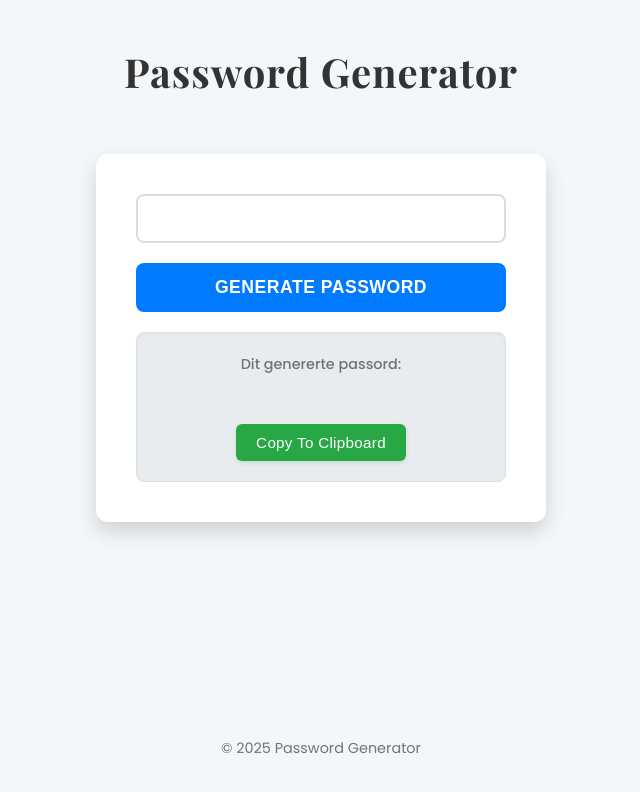
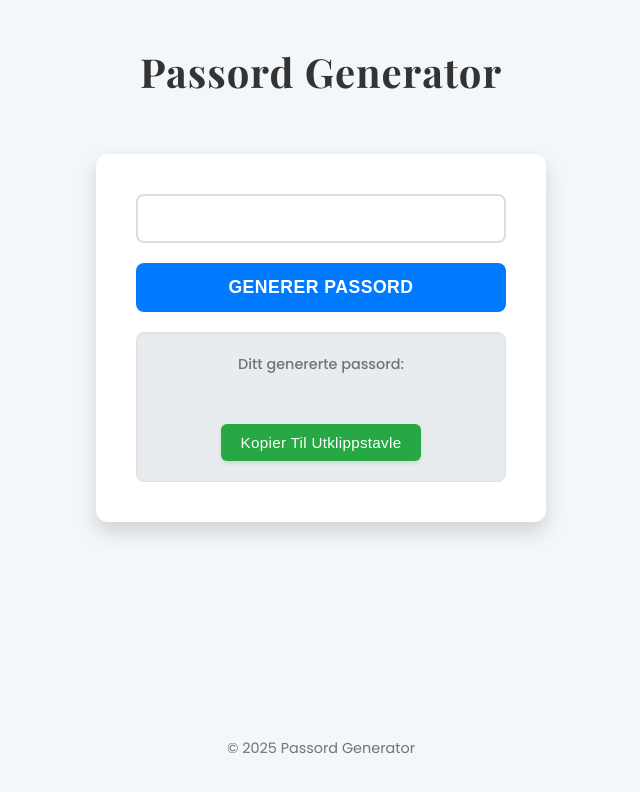
Before and after one commit to SondreHaugom/passordGenerator, a plain HTML site: page index.html in a window 1280 px wide. Shown: the whole page, without its empty margins (319-959 px from the left). Drawn offline with nearby package versions, Linux system fonts and the light colour scheme.

Commit message:
Translate interface text to Norwegian for improved localization

```diff
--- a/index.html
+++ b/index.html
@@ -3,7 +3,7 @@
 <head>
     <meta charset="UTF-8">
     <meta name="viewport" content="width=device-width, initial-scale=1.0">
-    <title>Password Generator</title>
+    <title>Passord Generator</title>
     <link rel="preconnect" href="https://fonts.googleapis.com">
     <link rel="preconnect" href="https://fonts.gstatic.com" crossorigin>
     <link href="https://fonts.googleapis.com/css2?family=Playfair+Display:wght@400;600;700&family=Poppins:wght@300;400;500;600&family=Dancing+Script:wght@400;600;700&display=swap" rel="stylesheet">
@@ -12,21 +12,21 @@
 </head>
 <body>
     <header>
-        <h1>Password Generator</h1>
+        <h1>Passord Generator</h1>
     </header>
     <main>
         <input class="password-length" type="number" value="" required>
-        <button class="generate-btn">Generate Password</button>
+        <button class="generate-btn">Generer Passord</button>
 
         <div class="password-display">
-            <p class="password-label">Dit genererte passord:</p>
+            <p class="password-label">Ditt genererte passord:</p>
             <p class="password-output"></p>
-            <button class="copy-btn">Copy to Clipboard</button>
+            <button class="copy-btn">Kopier til utklippstavle</button>
 
         </div>
     </main>
     <footer>
-        <p>&copy; 2025 Password Generator</p>
+        <p>&copy; 2025 Passord Generator</p>
     </footer>
 </body>
 </html>
```
